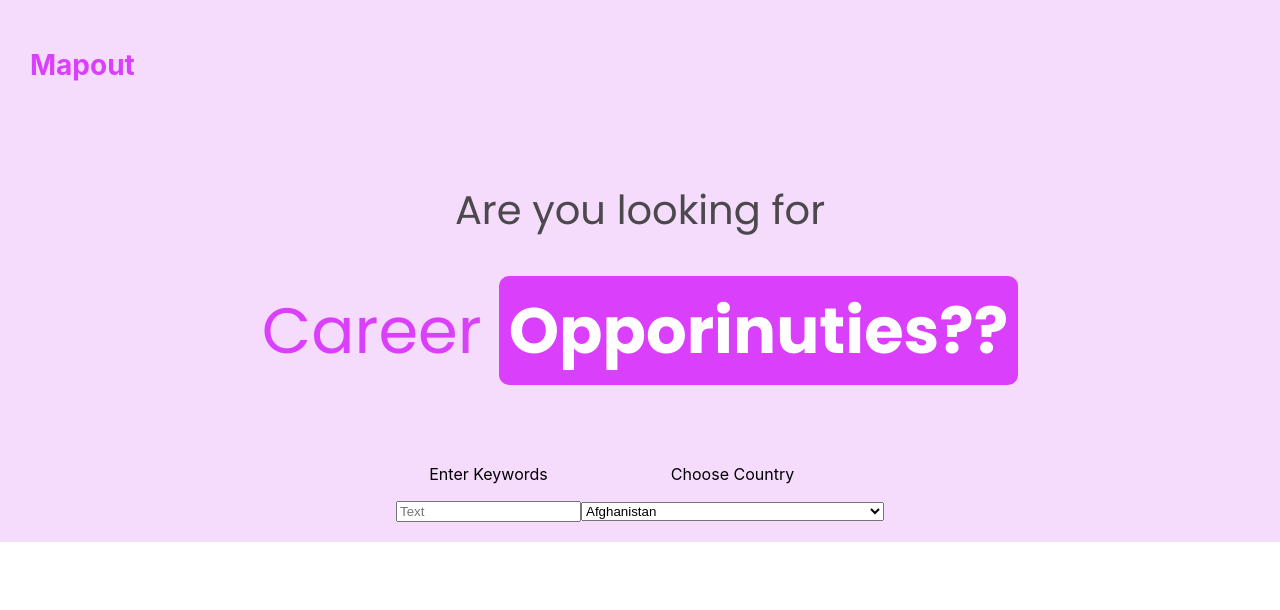
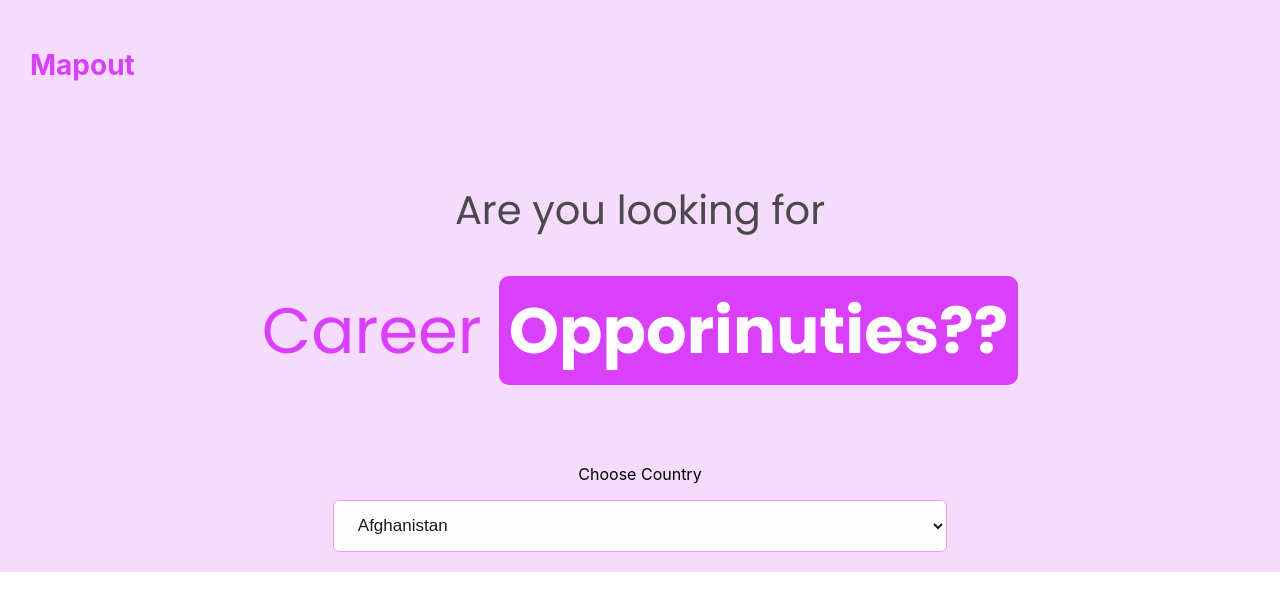
Before and after one commit to pranay101/Mapout-assignemnt, a React (Create React App) app: page / in a window 1280 px wide. Shown: the top 610 px of the page. Built offline with nearby package versions, Linux system fonts and the light colour scheme.

Commit message:
styled search bar and drop down

```diff
--- a/src/Components/UI/Discover/CountryPicker/CountryPicker.js
+++ b/src/Components/UI/Discover/CountryPicker/CountryPicker.js
@@ -4,7 +4,8 @@ import Countries from "./Countries.json";
 
 const CountryPicker = () => {
   const countries_list = [];
-  const [CountryListState,setCountryListState] = useState([])
+  const [CountryListState, setCountryListState] = useState([]);
+  const [CountryValue, setCountryValue] = useState("Choose Your Country");
 
   useEffect(() => {
     Object.keys(Countries.countries).forEach(function (key) {
@@ -17,28 +18,29 @@ const CountryPicker = () => {
 
   const CountrySelectorHandler = (event) => {
     console.log(event.target.value);
+    setCountryValue(event.target.value);
   };
 
   const renderCountry = (country) => {
-      return <option key={country} value={country}>
+    return (
+      <option className={classes.Option} key={country} value={country}>
         {country}
-          </option>
+      </option>
+    );
   };
 
   return (
-    <div className={classes.SearchInput}>
+    <div className={classes.DropDown}>
       <p>Choose Country</p>
-      <select value="Select_Country" onChange={CountrySelectorHandler}>
-        <option disabled>Select a Country </option>
-        {
-          CountryListState.map(country => {
-            return renderCountry(country)
-          })
-        }
-      </select>
+      <div className={classes.DropDown__container}>
+        <select defaultValue={CountryValue} onChange={CountrySelectorHandler}>
+          {CountryListState.map((country) => {
+            return renderCountry(country);
+          })}
+        </select>
+      </div>
     </div>
   );
-
 };
 
 export default CountryPicker;
--- a/src/Components/UI/Discover/CountryPicker/CountryPicker.module.css
+++ b/src/Components/UI/Discover/CountryPicker/CountryPicker.module.css
@@ -0,0 +1,46 @@
+.DropDown {
+  position: relative;
+  z-index: 1;
+  width: 60%;
+}
+
+.Dropwn__Container {
+  box-shadow: 0 1px 3px 0 rgba(0, 0, 0, 0.04),
+    0 4px 16px 0 rgba(44, 50, 65, 0.08);
+  border-bottom-left-radius: 0;
+  border-bottom-right-radius: 0;
+}
+
+.DropDown__container {
+    background: rgba(255, 255, 255, 0.95);
+    background: var(--color-SearchBar-background, rgba(255, 255, 255, 0.95));
+    display: -webkit-box;
+    display: flex;
+    border: none;
+    border-radius: 6px;
+    z-index: 1;
+  }
+  .DropDown__container select {
+    display: block;
+    font-size: 17px;
+    line-height: 22px;
+    font-weight: 300;
+    margin-top: 0;
+    margin-bottom: 0;
+    -webkit-box-flex: 1;
+    flex: 1;
+    border-radius: 6px;
+    background: transparent;
+    border: #e99bfa 1px solid;
+    color: #1a1a1a;
+    padding: 0.9rem 1.25rem;
+    z-index: 1;
+    font-weight: 300;
+    font-size: 17px;
+    width: 100%;
+  }
+
+
+  .Option {
+      background-color: #fff;
+  }
--- a/src/Components/UI/Discover/Discover.js
+++ b/src/Components/UI/Discover/Discover.js
@@ -7,8 +7,8 @@ const Discover = () => {
   return (
     <div className={classes.Discover}>
       <form className={classes.Form}>
-        <SearchBar />
         <CountryPicker />
+        {/* <SearchBar /> */}
       </form>
     </div>
   );
--- a/src/Components/UI/Discover/SearchBar/SearchBar.js
+++ b/src/Components/UI/Discover/SearchBar/SearchBar.js
@@ -1,13 +1,13 @@
-import classes from "./SearchBar.module.css"
+import classes from "./SearchBar.module.css";
 
 const SearchBar = () => {
   return (
-    <div className={classes.SearchInput}>
-      <p>Enter Keywords</p>
-      <input type="text" placeholder="Text" />
+    <div className={classes.SearchBar}>
+      <div className={classes.SearchBar__container}>
+        <input type="text" placeholder="Enter Keywords" />
+      </div>
     </div>
   );
 };
 
-
-export default SearchBar
+export default SearchBar;
--- a/src/Components/UI/Discover/SearchBar/SearchBar.module.css
+++ b/src/Components/UI/Discover/SearchBar/SearchBar.module.css
@@ -1,15 +1,102 @@
-.SearchBar{
-    max-width: 80%;
-    margin: 20px auto;
-    position: relative;
-    padding: 20px 0;
+
+.SearchBar {
+  position: relative;
+  z-index: 1;
+  width: 60%;
+}
+.SearchBar[data-focused="true"] .SearchBar__container,
+.SearchBar:focus-within .SearchBar__container {
+  background: #fff;
+  background: var(--color-SearchBar-background-focus, #fff);
+}
+.SearchBar--open .SearchBar__container {
+  box-shadow: 0 1px 3px 0 rgba(0, 0, 0, 0.04),
+    0 4px 16px 0 rgba(44, 50, 65, 0.08);
+  border-bottom-left-radius: 0;
+  border-bottom-right-radius: 0;
 }
 
-.SearchBar .SearchInput{
-    padding: 10px 10px;
+.SearchBar__container {
+  background: rgba(255, 255, 255, 0.95);
+  background: var(--color-SearchBar-background, rgba(255, 255, 255, 0.95));
+  display: -webkit-box;
+  display: flex;
+  border: none;
+  border-radius: 6px;
+  z-index: 1;
+}
+.SearchBar__container input {
+  display: block;
+  font-size: 17px;
+  line-height: 22px;
+  font-weight: 300;
+  margin-top: 0;
+  margin-bottom: 0;
+  -webkit-box-flex: 1;
+  flex: 1;
+  border-radius: 6px;
+  background: transparent;
+  border: #e99bfa 1px solid;
+  color: #1a1a1a;
+  padding: 0.9rem 1.25rem;
+  z-index: 1;
+  font-weight: 300;
+  font-size: 17px;
+  width: 100%;
 }
 
-.SearchBar Form{
-    display: flex;
-    justify-content: center;
+
+.SearchBar__container input:focus{
+    border-color: #da3ffc;
 }
+@media (max-width: 849px) {
+  .SearchBar__container input {
+    padding-top: 0.625rem;
+    padding-bottom: 0.625rem;
+    font-weight: 500;
+  }
+}
+.SearchBar__container input::-webkit-input-placeholder {
+  color: #5e5e5e;
+  color: var(--color-SearchBar-placeholder, #5e5e5e);
+}
+.SearchBar__container input::-moz-placeholder {
+  color: #5e5e5e;
+  color: var(--color-SearchBar-placeholder, #5e5e5e);
+}
+.SearchBar__container input:-ms-input-placeholder {
+  color: #5e5e5e;
+  color: var(--color-SearchBar-placeholder, #5e5e5e);
+}
+.SearchBar__container input::-ms-input-placeholder {
+  color: #5e5e5e;
+  color: var(--color-SearchBar-placeholder, #5e5e5e);
+}
+.SearchBar__container input::placeholder {
+  color: #5e5e5e;
+  color: var(--color-SearchBar-placeholder, #5e5e5e);
+}
+.SearchBar__container button {
+  border: none;
+  background: 0 0;
+  border-top-right-radius: 6px;
+  border-bottom-right-radius: 6px;
+  display: -webkit-box;
+  display: flex;
+  -webkit-box-align: center;
+  align-items: center;
+  -webkit-box-pack: center;
+  justify-content: center;
+  padding: 0 1rem;
+  cursor: pointer;
+  z-index: 1;
+}
+.SearchBar__container button .rd__svg-icon {
+  fill: #5e5e5e;
+  width: 25px;
+  height: 25px;
+}
+.SearchBar--jumbo input {
+  padding-top: 1.25rem;
+  padding-bottom: 1.25rem;
+}
```
